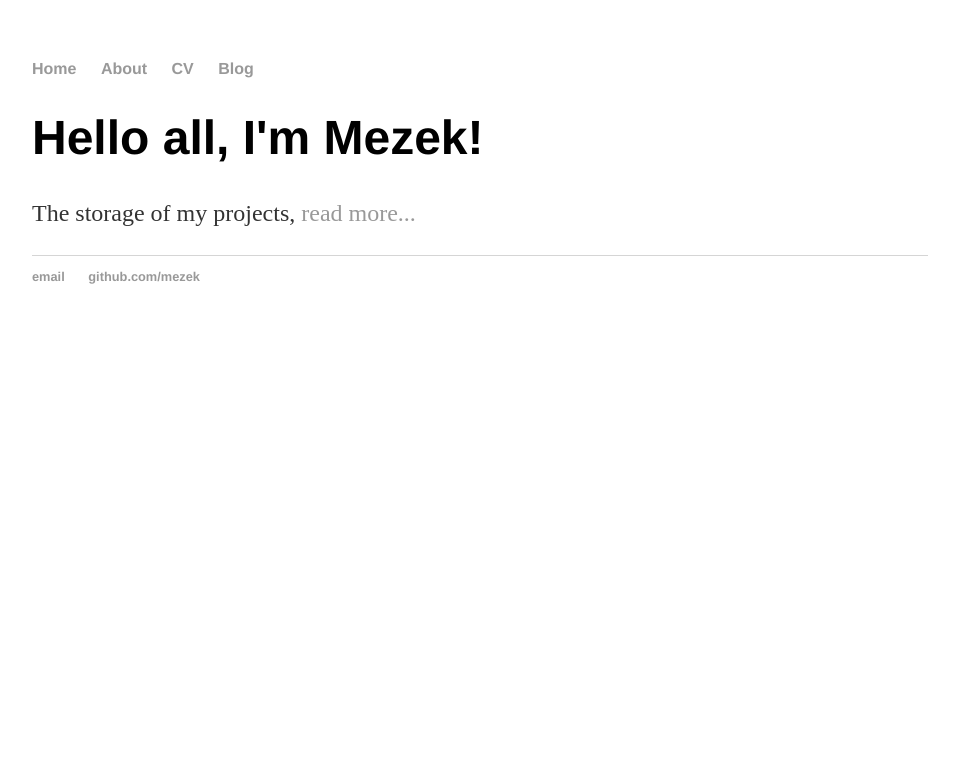
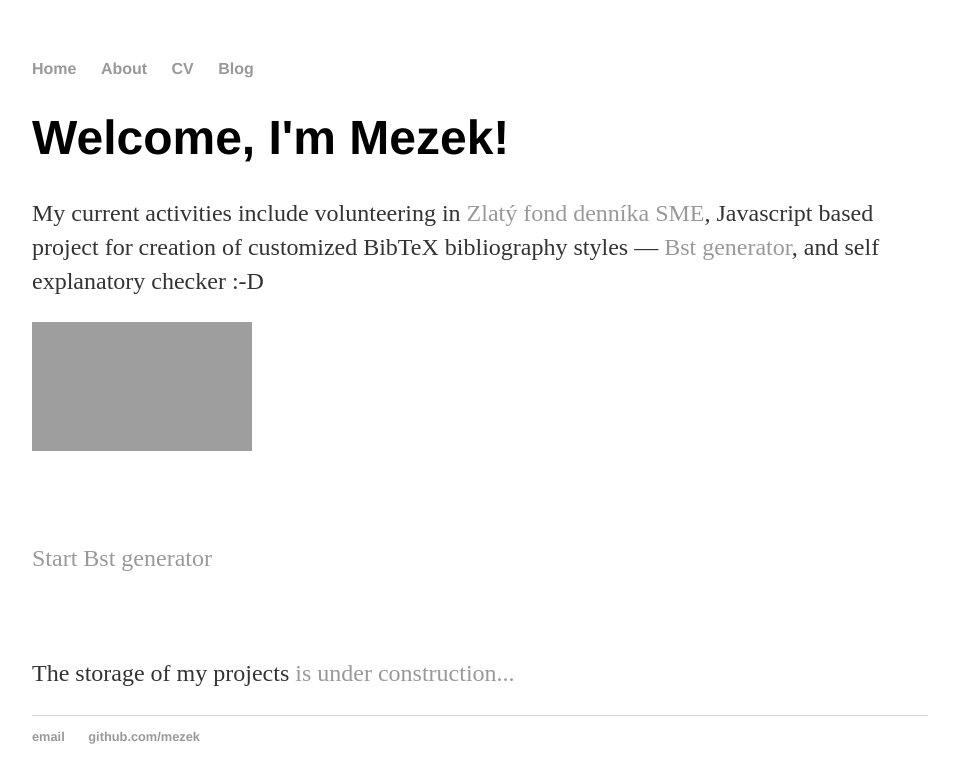
Before and after one commit to Mezek/mezek.github.io, a Jekyll site: the page built from index.html, in a window 1280 px wide. Shown: the top 783 px of the page, without its empty margins (160-1119 px from the left). Built offline with Jekyll 4.4.1, drawn with Linux system fonts in a browser that asks for light colours.

Commit message:
Update index.html

```diff
--- a/index.html
+++ b/index.html
@@ -3,6 +3,15 @@ layout: default
 title: Mezek
 ---
 <div class="blurb">
-	<h1>Hello all, I'm Mezek!</h1>
-	<p>The storage of my projects, <a href="/about">read more...</a></p>
+	<h1>Welcome, I'm Mezek!</h1>
+<p>My current activities include volunteering in
+<a href="http://web.archive.org/web/20150427091731/http://zlatyfond.sme.sk/digitalizator/677/Erik-Bartos/" title="Zlatý fond">Zlatý fond denníka SME</a>,
+Javascript based project&nbsp;for creation of&nbsp;customized BibTeX bibliography styles — <a href="https://mezek.github.io/Bst_generator/" title="Home of Bst generator">Bst generator</a>,
+and self explanatory checker :-D
+</p>
+<p><a href="http://web.archive.org/web/20150427091731/http://zlatyfond.sme.sk/digitalizator/677/Erik-Bartos/" title="Profil" class="external-link"><img src="/web/20150427091731im_/http://www.podoblaz.net/fileadmin/_migrated/RTE/RTEmagicC_b509eec466.gif.gif" height="129" width="220" alt=""/></a></p>
+<p>&nbsp;</p>
+<p><a title="Home of Bst generator" class="internal-link" href="?id=38" id="start-bst-link">Start Bst generator</a></p>
+<p>&nbsp;</p>
+<p>The storage of my projects <a href="/about">is under construction...</a></p>
 </div><!-- /.blurb -->
```
